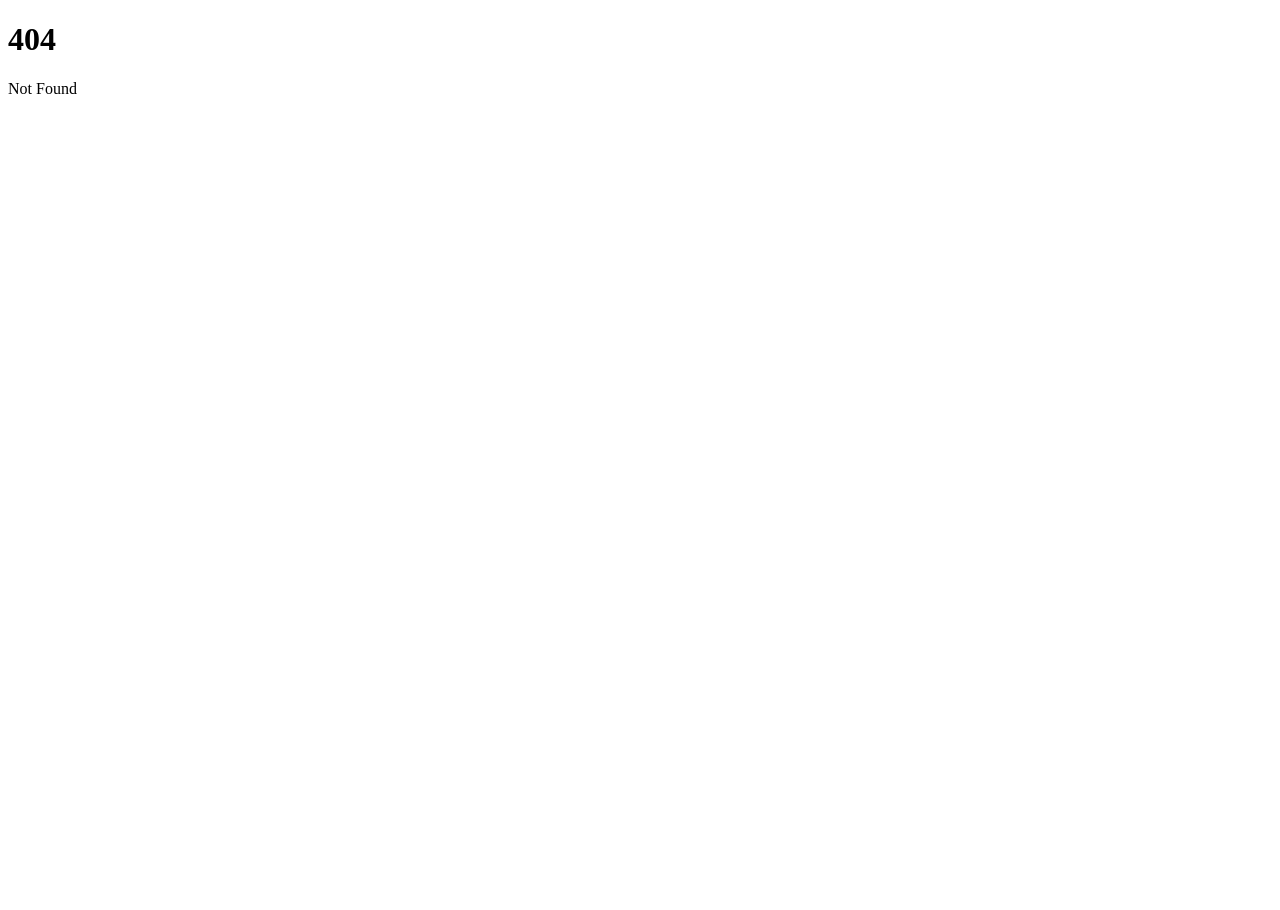
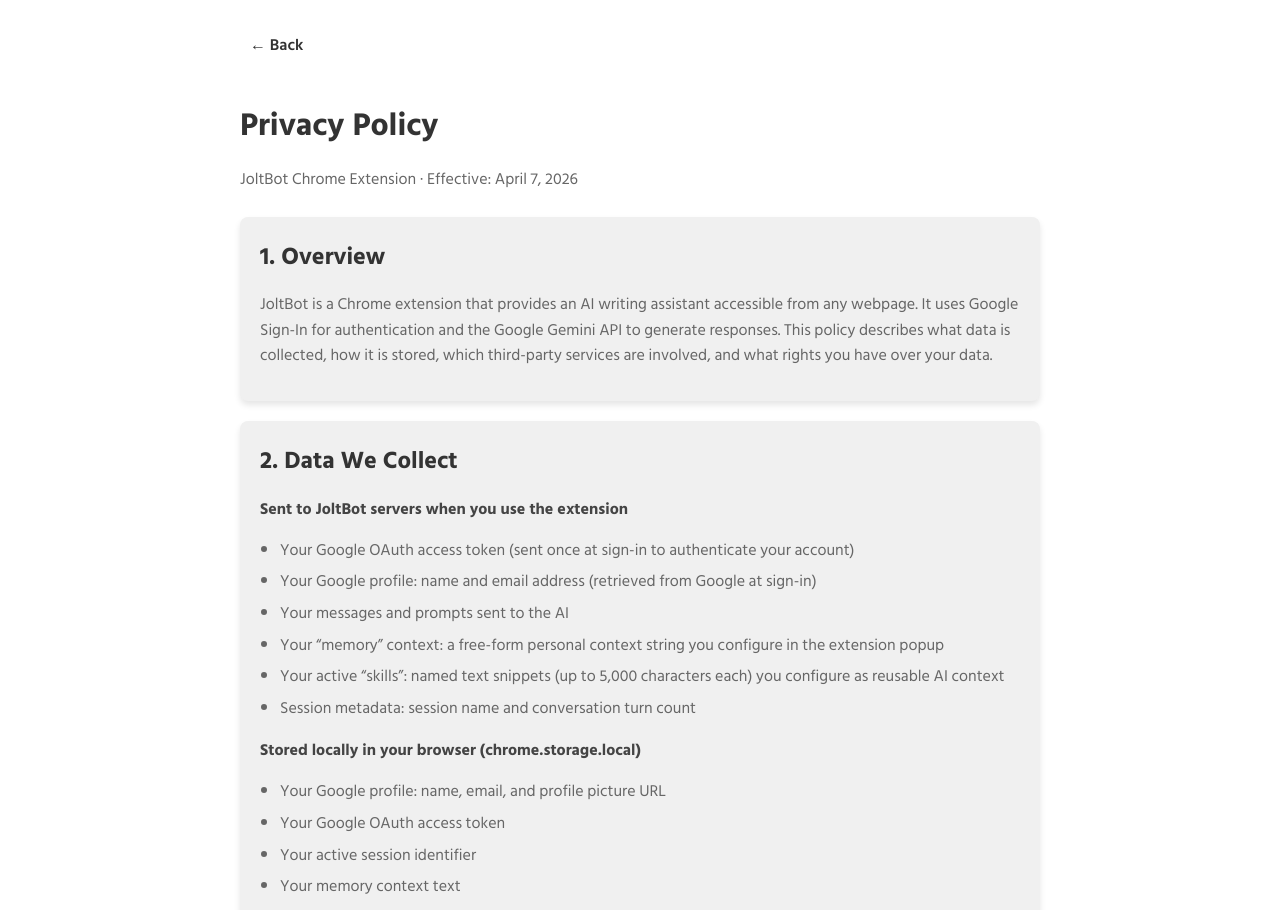
Before and after one commit to PrashantBtkl/PrashantBtkl.github.io, a SvelteKit app: page /privacy in a window 1280 px wide. Before the commit this address had no page. Shown: the top 910 px of the page. Before the commit the page ends 800 px from the top, so only its background shows below. Built offline with nearby package versions, Linux system fonts and the light colour scheme.

Commit message:
add: privacy for joltbot

```diff
--- /dev/null
+++ b/src/routes/privacy/+page.svelte
@@ -0,0 +1,278 @@
+<script>
+  import { base } from '$app/paths';
+</script>
+
+<svelte:head>
+  <title>Privacy Policy – JoltBot</title>
+</svelte:head>
+
+<div class="page-wrapper">
+  <a class="back-link" href="{base}/">← Back</a>
+
+  <h1>Privacy Policy</h1>
+  <p class="subtitle">JoltBot Chrome Extension &middot; Effective: April 7, 2026</p>
+
+  <div class="section-card">
+    <h2>1. Overview</h2>
+    <p>
+      JoltBot is a Chrome extension that provides an AI writing assistant accessible from any webpage.
+      It uses Google Sign-In for authentication and the Google Gemini API to generate responses.
+      This policy describes what data is collected, how it is stored, which third-party services are
+      involved, and what rights you have over your data.
+    </p>
+  </div>
+
+  <div class="section-card">
+    <h2>2. Data We Collect</h2>
+
+    <h3>Sent to JoltBot servers when you use the extension</h3>
+    <ul>
+      <li>Your Google OAuth access token (sent once at sign-in to authenticate your account)</li>
+      <li>Your Google profile: name and email address (retrieved from Google at sign-in)</li>
+      <li>Your messages and prompts sent to the AI</li>
+      <li>Your &ldquo;memory&rdquo; context: a free-form personal context string you configure in the extension popup</li>
+      <li>Your active &ldquo;skills&rdquo;: named text snippets (up to 5,000 characters each) you configure as reusable AI context</li>
+      <li>Session metadata: session name and conversation turn count</li>
+    </ul>
+
+    <h3>Stored locally in your browser (chrome.storage.local)</h3>
+    <ul>
+      <li>Your Google profile: name, email, and profile picture URL</li>
+      <li>Your Google OAuth access token</li>
+      <li>Your active session identifier</li>
+      <li>Your memory context text</li>
+    </ul>
+
+    <p class="note">
+      <strong>Note:</strong> Individual conversation messages are <strong>not</strong> stored on JoltBot servers.
+      Only the turn count per session is recorded server-side. Conversation continuity is maintained
+      via a reference ID returned by the Gemini API.
+    </p>
+  </div>
+
+  <div class="section-card">
+    <h2>3. How Your Data Is Stored</h2>
+
+    <h3>Server-side (Cloudflare D1 SQLite)</h3>
+    <ul>
+      <li><strong>users</strong>: your Google account identifier (OAuth sub), name, email, and account timestamps</li>
+      <li><strong>sessions</strong>: session UUID, name, turn count, last Gemini interaction ID, and timestamps</li>
+      <li><strong>skills</strong>: skill UUID, name, context text, description, and active status</li>
+    </ul>
+
+    <h3>Browser-side</h3>
+    <p>
+      Data is stored in Chrome extension local storage, which is isolated to the extension and
+      inaccessible to any website you visit.
+    </p>
+
+    <p>
+      Cloudflare Workers runtime logs, if any, are ephemeral and not retained persistently.
+    </p>
+  </div>
+
+  <div class="section-card">
+    <h2>4. Third-Party Services</h2>
+
+    <ul>
+      <li>
+        <strong>Google OAuth2 API</strong> &mdash; Used to authenticate your sign-in and fetch your
+        profile (name, email, account ID, profile picture). Governed by
+        <a href="https://policies.google.com/privacy" target="_blank" rel="noopener noreferrer">Google&rsquo;s Privacy Policy</a>.
+      </li>
+      <li>
+        <strong>Google Gemini API</strong> (<code>generativelanguage.googleapis.com</code>) &mdash;
+        Your prompts, memory context, and active skills are sent to Gemini to generate responses.
+        Requests are made with <code>store: true</code>, meaning Google retains conversation turns on
+        their infrastructure to support multi-turn conversation continuity. This data is governed by
+        <a href="https://ai.google.dev/terms" target="_blank" rel="noopener noreferrer">Google&rsquo;s Gemini API Terms of Service</a>.
+      </li>
+      <li>
+        <strong>DuckDuckGo</strong> &mdash; Queried only when you explicitly use the
+        <code>/websearch()</code> command in a prompt. No personal identifiers are included in
+        this request. Governed by
+        <a href="https://duckduckgo.com/privacy" target="_blank" rel="noopener noreferrer">DuckDuckGo&rsquo;s Privacy Policy</a>.
+      </li>
+    </ul>
+  </div>
+
+  <div class="section-card">
+    <h2>5. Chrome Permissions</h2>
+
+    <ul>
+      <li>
+        <strong>storage</strong> &mdash; Stores your session, memory, and profile data locally in
+        the extension&rsquo;s isolated storage.
+      </li>
+      <li>
+        <strong>identity</strong> &mdash; Enables Google Sign-In via Chrome&rsquo;s built-in OAuth
+        flow.
+      </li>
+      <li>
+        <strong>clipboardRead</strong> &mdash; Your clipboard is read only when you explicitly type
+        <code>/clipboard</code> in a prompt. The clipboard content is sent to Gemini as part of
+        that prompt and is not stored.
+      </li>
+      <li>
+        <strong>&lt;all_urls&gt;</strong> (host permission) &mdash; The extension&rsquo;s content
+        script runs on all pages so you can invoke JoltBot from any tab. The extension does
+        <strong>not</strong> read or transmit page content unless you explicitly trigger
+        <code>/jolt</code>.
+      </li>
+    </ul>
+
+    <p class="note">
+      The extension logs the current page URL, your raw prompt, and the AI response to the
+      browser&rsquo;s developer console for debugging. These logs are local to your browser and
+      are never transmitted to any server.
+    </p>
+  </div>
+
+  <div class="section-card">
+    <h2>6. Data Retention and Deletion</h2>
+    <ul>
+      <li>
+        Local browser data persists until you uninstall the extension or clear extension storage
+        via Chrome Settings &rarr; Extensions &rarr; JoltBot &rarr; Clear storage.
+      </li>
+      <li>
+        Server-side data (account, sessions, skills) persists until you request deletion.
+      </li>
+      <li>
+        To request deletion, contact the developer (see Section 8). Your user record, all sessions,
+        and all skills will be permanently removed.
+      </li>
+    </ul>
+  </div>
+
+  <div class="section-card">
+    <h2>7. Your Rights</h2>
+    <ul>
+      <li>You may request access to the data stored about you at any time.</li>
+      <li>You may request permanent deletion of your account and all associated data at any time.</li>
+      <li>
+        You may revoke JoltBot&rsquo;s access to your Google account at any time via
+        <a href="https://myaccount.google.com/permissions" target="_blank" rel="noopener noreferrer">myaccount.google.com/permissions</a>.
+        This will invalidate your stored token and sign you out of JoltBot.
+      </li>
+      <li>No data is sold or shared with third parties beyond the service integrations described in Section 4.</li>
+    </ul>
+  </div>
+
+  <div class="section-card">
+    <h2>8. Contact</h2>
+    <p>
+      For questions, data access requests, or deletion requests, reach out via:
+    </p>
+    <ul>
+      <li><a href="https://github.com/PrashantBtkl" target="_blank" rel="noopener noreferrer">GitHub &mdash; PrashantBtkl</a></li>
+      <li><a href="https://linkedin.com/in/prashant-bhatkal" target="_blank" rel="noopener noreferrer">LinkedIn &mdash; Prashant Bhatkal</a></li>
+    </ul>
+  </div>
+</div>
+
+<style>
+@import url('https://fonts.googleapis.com/css2?family=Hind+Siliguri:wght@300;400;500;600;700&display=swap');
+
+.page-wrapper {
+  font-family: "Hind Siliguri", sans-serif;
+  max-width: 800px;
+  margin: 0 auto;
+  padding: 20px;
+}
+
+.back-link {
+  display: inline-block;
+  font-family: "Hind Siliguri", sans-serif;
+  font-weight: 600;
+  color: #333;
+  text-decoration: none;
+  border-radius: 8px;
+  padding: 4px 10px;
+  margin-bottom: 16px;
+  transition: background-color 0.3s ease;
+}
+
+.back-link:hover {
+  background-color: #cedaed;
+}
+
+h1 {
+  font-family: "Hind Siliguri", sans-serif;
+  color: #333;
+  margin-bottom: 4px;
+}
+
+.subtitle {
+  color: #666;
+  margin-bottom: 24px;
+}
+
+.section-card {
+  background-color: #f0f0f0;
+  border-radius: 8px;
+  box-shadow: 0 4px 6px rgba(0, 0, 0, 0.1);
+  padding: 20px;
+  margin-bottom: 20px;
+}
+
+h2 {
+  font-family: "Hind Siliguri", sans-serif;
+  color: #333;
+  margin-top: 0;
+  margin-bottom: 12px;
+}
+
+h3 {
+  font-family: "Hind Siliguri", sans-serif;
+  color: #444;
+  margin-top: 16px;
+  margin-bottom: 8px;
+  font-size: 1rem;
+}
+
+p {
+  color: #666;
+  line-height: 1.6;
+  margin-bottom: 12px;
+}
+
+ul {
+  color: #666;
+  line-height: 1.6;
+  padding-left: 20px;
+  margin-bottom: 12px;
+}
+
+li {
+  margin-bottom: 6px;
+}
+
+a {
+  color: #333;
+  text-decoration: underline;
+  transition: background-color 0.3s ease;
+  border-radius: 4px;
+  padding: 1px 2px;
+}
+
+a:hover {
+  background-color: #cedaed;
+}
+
+code {
+  font-size: 0.9em;
+  background-color: #e0e0e0;
+  padding: 1px 5px;
+  border-radius: 4px;
+}
+
+.note {
+  background-color: #e8edf5;
+  border-left: 3px solid #a0b4d0;
+  border-radius: 4px;
+  padding: 10px 14px;
+  margin-top: 12px;
+  margin-bottom: 0;
+}
+</style>
```
